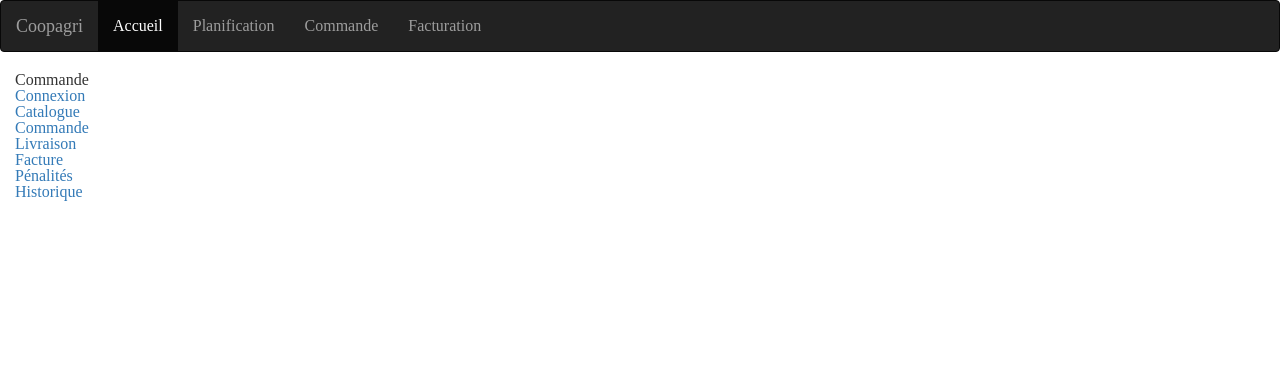
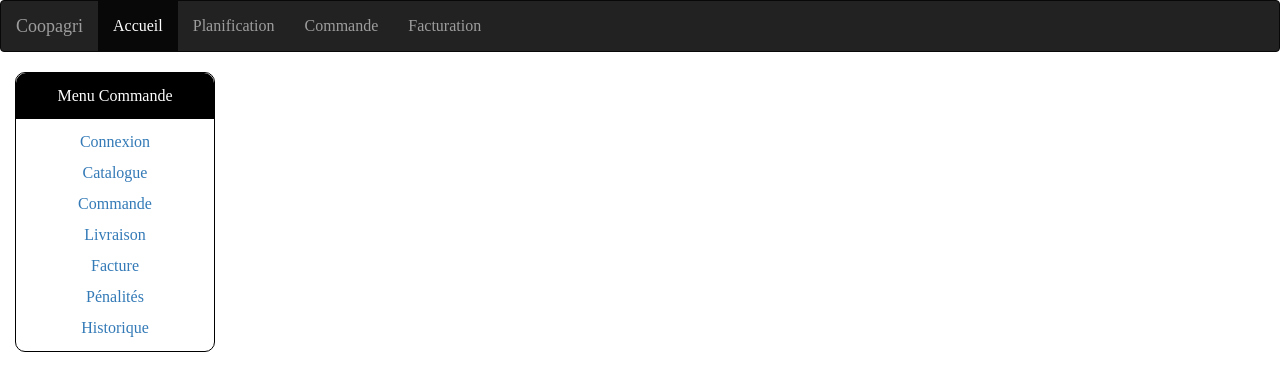
Before and after one commit to VisserV/coopagri, a PHP site: template include/pages/CommandeMenu.inc.php in a window 1280 px wide. Shown: the top 391 px of the page. Run offline with PHP 8.4, Linux system fonts and the light colour scheme; the template is opened without the code that fills it, so the values that code supplies are empty.

Commit message:
menu fini

```diff
--- /dev/null
+++ b/css/styleCommande.css
@@ -0,0 +1,18 @@
+/*css*/
+
+.Menu_Accueil_Commande {
+    width: 200px;
+    border: solid black 1px;
+    border-radius: 10px;
+    text-align: center;
+}
+.Menu_Accueil_Commande div {
+    margin: 15px 0;
+}
+.Title_Menu_Accueil_Commande {
+    background-color: black;
+    color: white;
+    margin: 0 !important;
+    padding: 15px 0;
+    border-radius: 10px 10px 0 0;
+}
--- a/include/header.inc.php
+++ b/include/header.inc.php
@@ -9,6 +9,7 @@
 
      <link rel="stylesheet" href="https://maxcdn.bootstrapcdn.com/bootstrap/3.4.0/css/bootstrap.min.css">
      <link rel="stylesheet" href="css/reset.css">
+     <link rel="stylesheet" href="css/styleCommande.css">
 </head>
 
 <body>
--- a/include/pages/CommandeMenu.inc.php
+++ b/include/pages/CommandeMenu.inc.php
@@ -1,6 +1,7 @@
-<p>Commande</p>
-
 <div class="Menu_Accueil_Commande">
+    <div class="Title_Menu_Accueil_Commande">
+        <h4>Menu Commande</h4>
+    </div>
     <div class="Connexion_Menu_Accueil_Commande">
         <a href="#">Connexion</a>
     </div>
```
